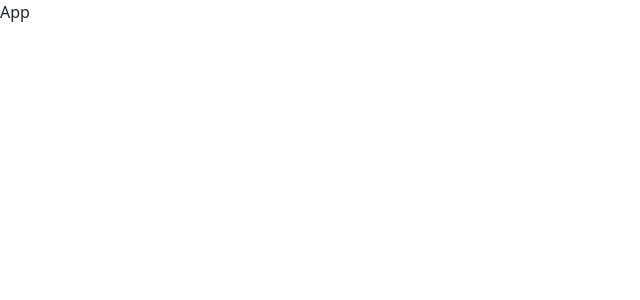
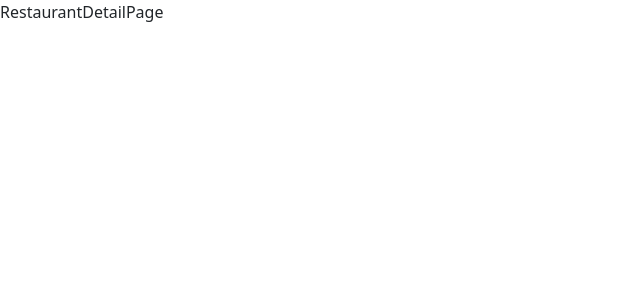
Before and after one commit to TurhanErgene/Yelp, a React (Create React App) app in the folder client/: page /restaurant/1 in a window 1280 px wide. Shown: the top 300 px of the page, without its empty margins (0-640 px from the left). Built offline with nearby package versions, Linux system fonts and the light colour scheme.

Commit message:
client routing

```diff
--- a/client/package.json
+++ b/client/package.json
@@ -8,6 +8,7 @@
     "@testing-library/user-event": "^13.5.0",
     "react": "^17.0.2",
     "react-dom": "^17.0.2",
+    "react-router-dom": "^6.2.1",
     "react-scripts": "5.0.0",
     "web-vitals": "^2.1.4"
   },
--- a/client/src/App.jsx
+++ b/client/src/App.jsx
@@ -1,9 +1,21 @@
-import React from 'react';
+import React from "react";
+import { BrowserRouter as Router, Routes, Route } from "react-router-dom";
+import Home from "./routes/Home";
+import RestaurantDetailPage from "./routes/RestaurantDetailPage";
+import UpdatePage from "./routes/UpdatePage";
 
 const App = () => {
   return (
-    <div>App</div>
-  )
-}
+    <div>
+      <Router>
+        <Routes>
+          <Route exact path="/" element={<Home />} />
+          <Route exact path="/restaurant/:id/update" element={<UpdatePage />} />
+          <Route exact path="/restaurant/:id" element={<RestaurantDetailPage />} />
+        </Routes>
+      </Router>
+    </div>
+  );
+};
 
 export default App;
--- /dev/null
+++ b/client/src/routes/Home.jsx
@@ -0,0 +1,9 @@
+import React from 'react'
+
+const Home = () => {
+  return (
+    <div>Home</div>
+  )
+}
+
+export default Home
--- /dev/null
+++ b/client/src/routes/RestaurantDetailPage.jsx
@@ -0,0 +1,9 @@
+import React from 'react'
+
+const RestaurantDetailPage = () => {
+  return (
+    <div>RestaurantDetailPage</div>
+  )
+}
+
+export default RestaurantDetailPage
--- /dev/null
+++ b/client/src/routes/UpdatePage.jsx
@@ -0,0 +1,9 @@
+import React from 'react'
+
+const UpdatePage = () => {
+  return (
+    <div>UpdatePage</div>
+  )
+}
+
+export default UpdatePage
```
Also changed, not shown: 1 other file (tests, documents, lock files or other folders).
